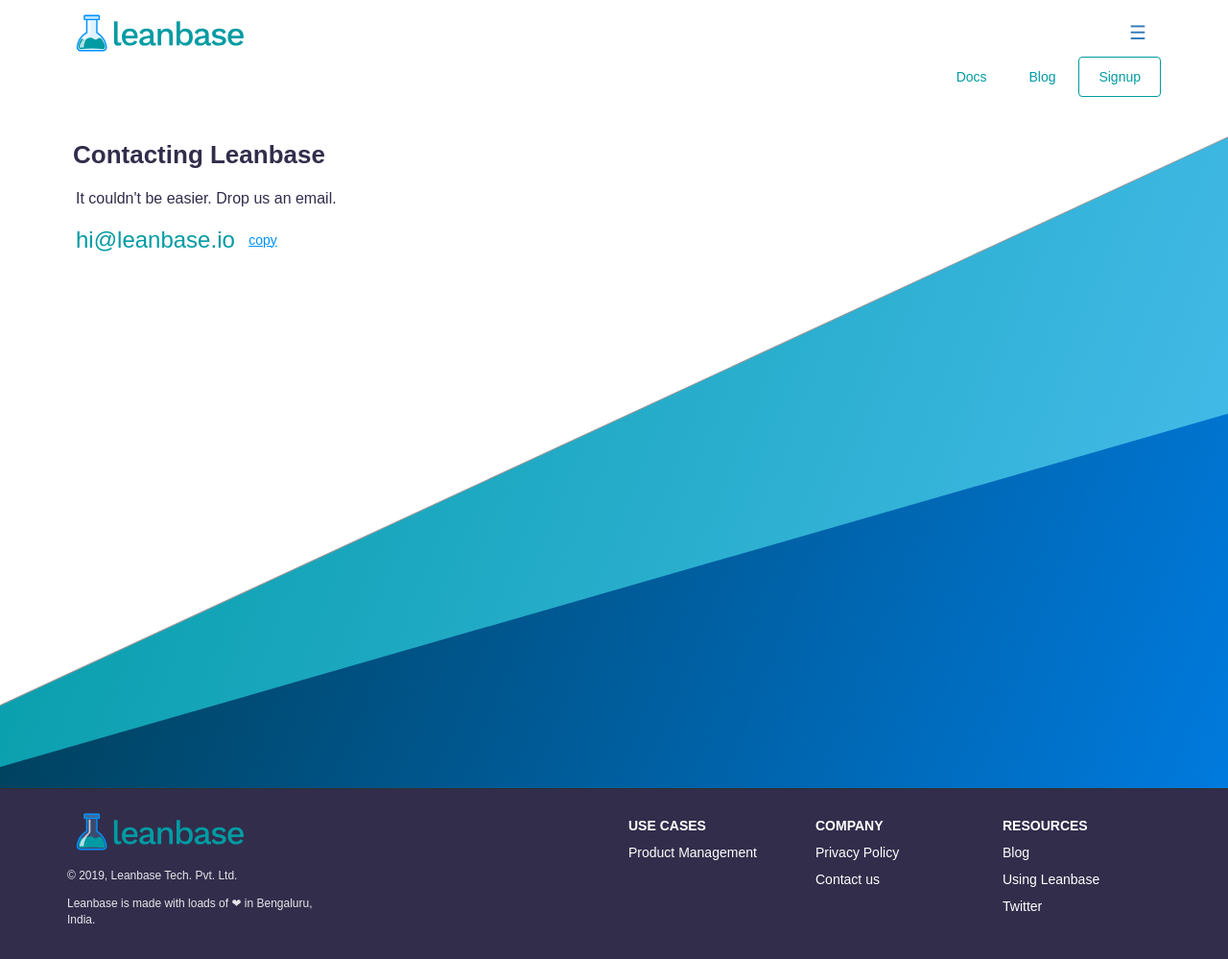
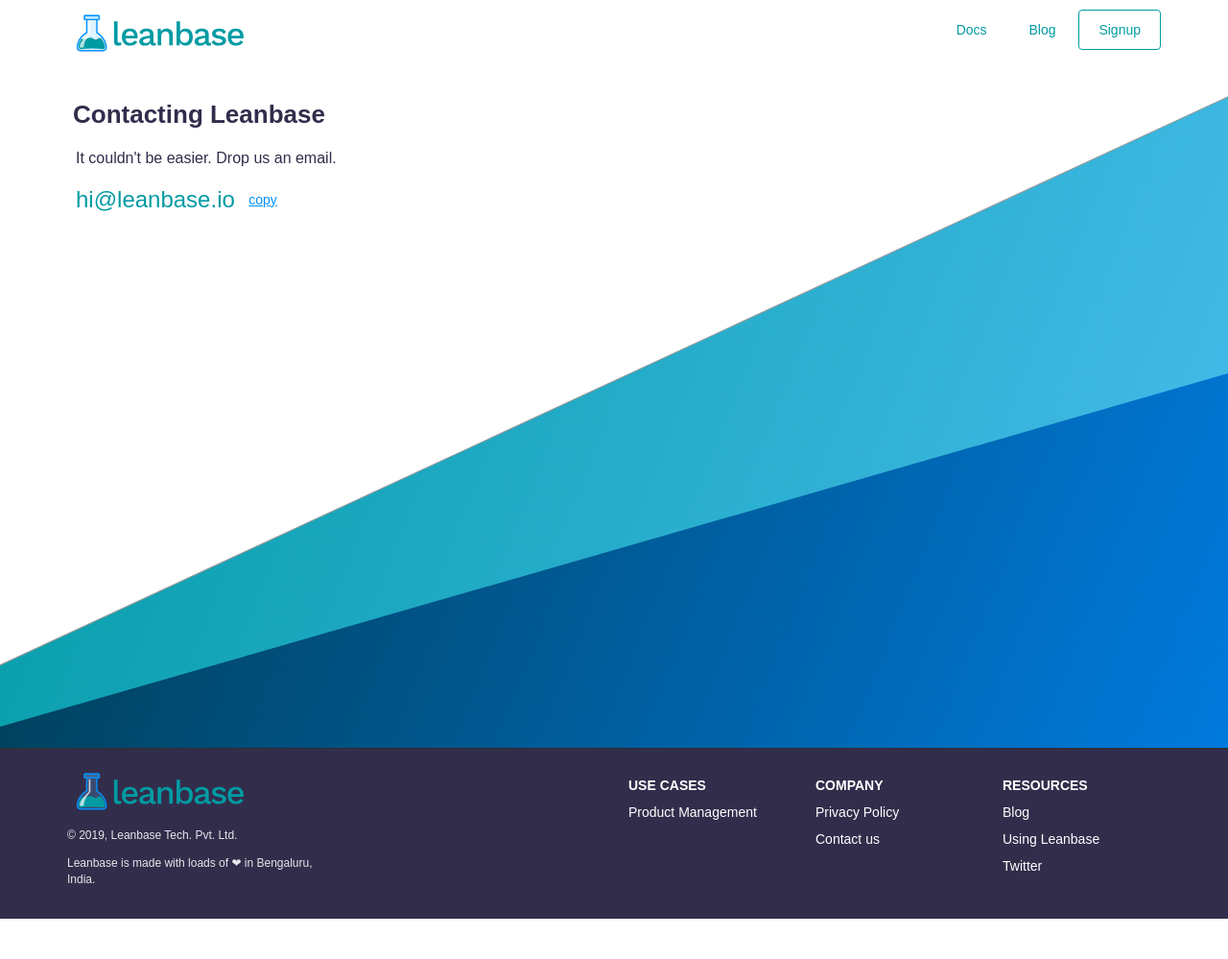
Before and after one commit to Leanbase/presence, a Jekyll site: the page built from contact/index.html, in a window 1280 px wide. Shown: the whole page at 96% size. Built offline with Jekyll 4.4.1, drawn with Linux system fonts in a browser that asks for light colours; some web fonts are replaced; after the commit the page ends 957 px from its top, so only the background shows below that.

Commit message:
Bug: fix visibility of hamburger on all grid sizes

```diff
--- a/_includes/header.html
+++ b/_includes/header.html
@@ -4,10 +4,10 @@
       <div class="col-md-2 col-xs-4">
         <a class="logo" href="/"><img src="/assets/images/logo-full.svg" alt="leanbase"></a>
       </div>
-      <div class="mob-header-button hidden-md">
+      <div class="mob-header-button hidden-md hidden-lg">
         <a id="reveal-header-links" href="#">&#9776;</a>
       </div>
-      <div id="header-links" class="col-md-4 col-md-offset-6 header-links hidden-xs">
+      <div id="header-links" class="col-md-4 col-md-offset-6 header-links hidden-sm hidden-xs">
         <a class="header-link" href="/docs/">Docs</a>
         <a class="header-link" href="/blog/">Blog</a>
         <a class="header-link primary" href="javascript:slideSignupIn('');">Signup</a>
```
Also changed, not shown: other parts of _includes/header.html (+2 -2 lines).
